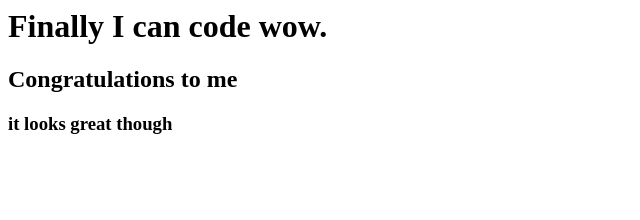
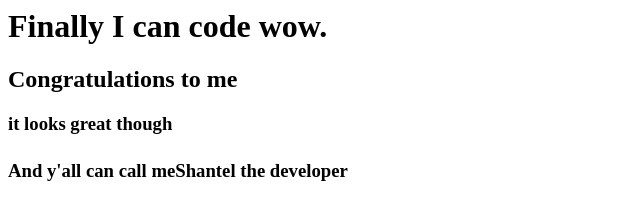
Before and after one commit to Katehenshaw/my-projects, a plain HTML site: page index.html in a window 1280 px wide. Shown: the whole page, without its empty margins (0-640 px from the left). Drawn offline with Linux system fonts and the light colour scheme.

Commit message:
My first commit

```diff
--- a/index.html
+++ b/index.html
@@ -1,3 +1,4 @@
 <h1>Finally I can code wow.</h1>
 <h2>Congratulations to me</h2>
 <h3>it looks great though<h/3>
+<h4>And y'all can call me<b>Shantel the developer</b></h4>
```
